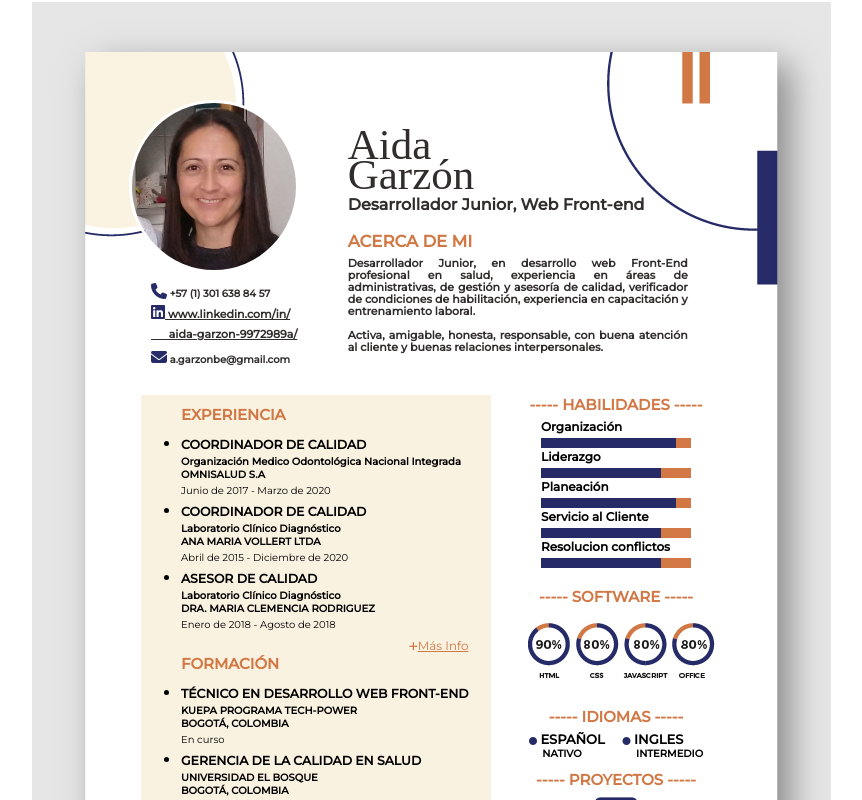
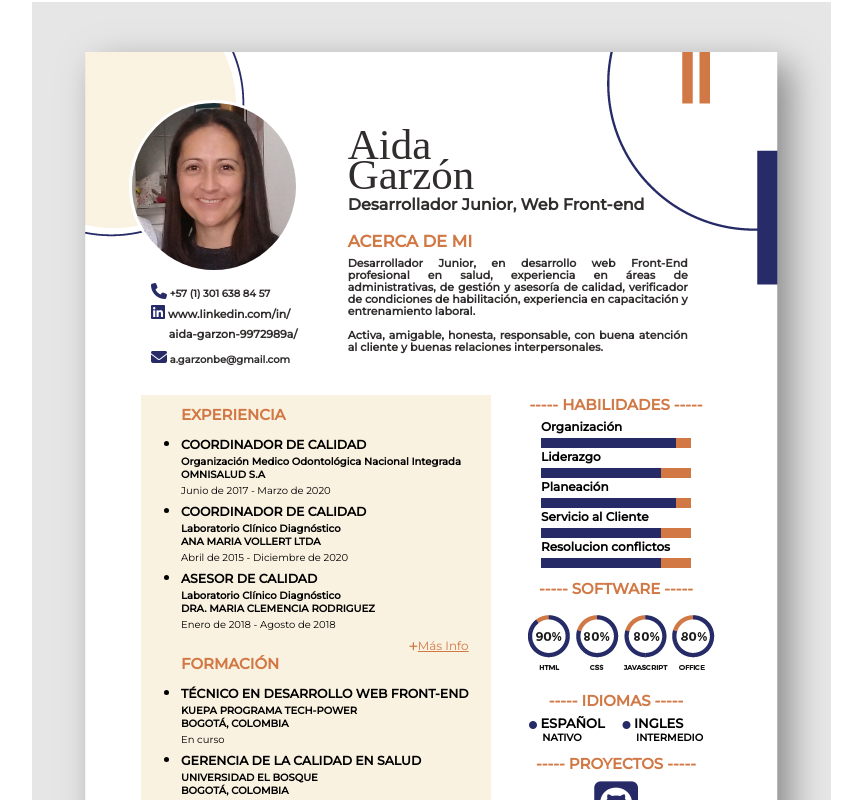
Before and after one commit to AidaGGB/Personalcv, a React (Create React App) app: page /home in a window 1280 px wide. Shown: the top 800 px of the page, without its empty margins (209-1071 px from the left). Built offline with nearby package versions, Linux system fonts and the light colour scheme; a web font is replaced by a local one.

Commit message:
linkedin

```diff
--- a/src/components/bodycv/Bodycv.css
+++ b/src/components/bodycv/Bodycv.css
@@ -110,9 +110,6 @@ progress[value] {
 progress::-moz-progress-bar { background: #262b68; }
 progress::-webkit-progress-value { background :#262b68; }
 
-.habilidades{
-    margin-bottom: 8px;
-}
 
 .habilidades h3{
     padding-bottom: 5px;
--- a/src/components/header/Header.css
+++ b/src/components/header/Header.css
@@ -31,6 +31,7 @@
     color: #312D2D;
     font-size: 11px;
     text-align:left;
+    text-decoration: none;
 
 }
 
```
